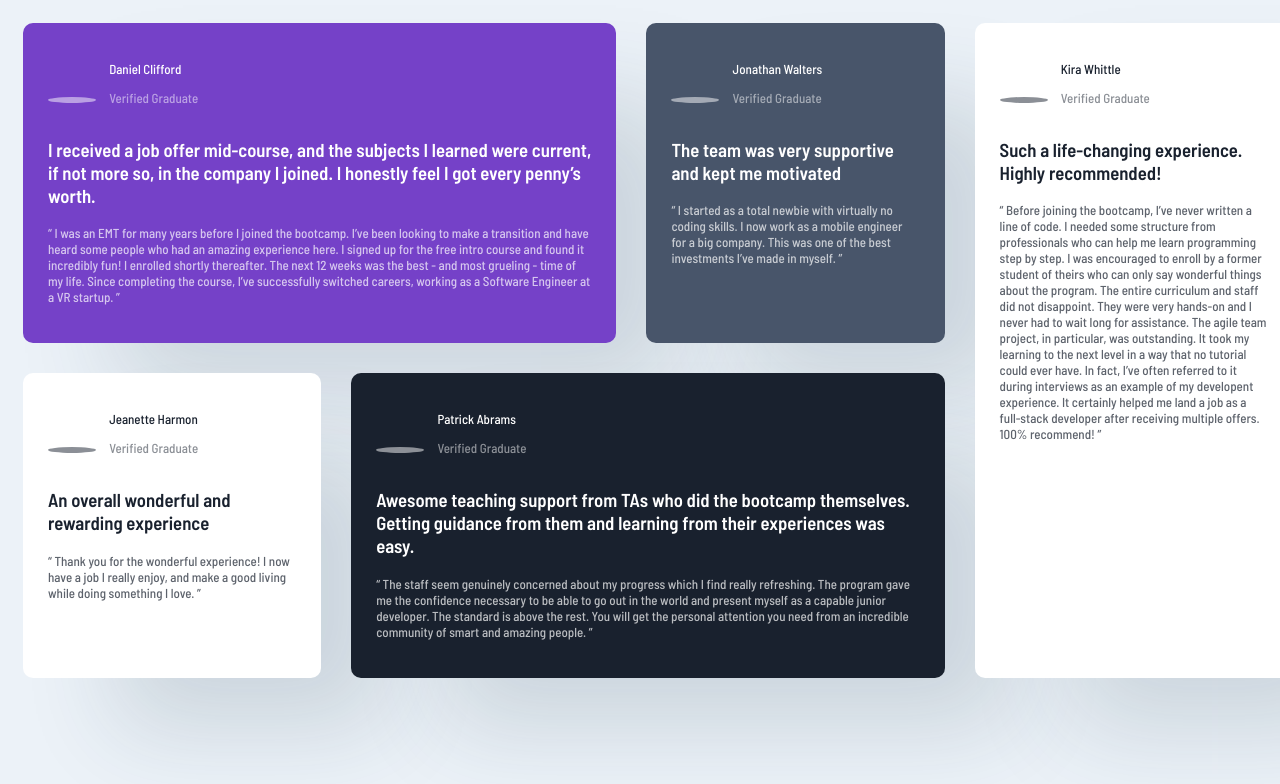
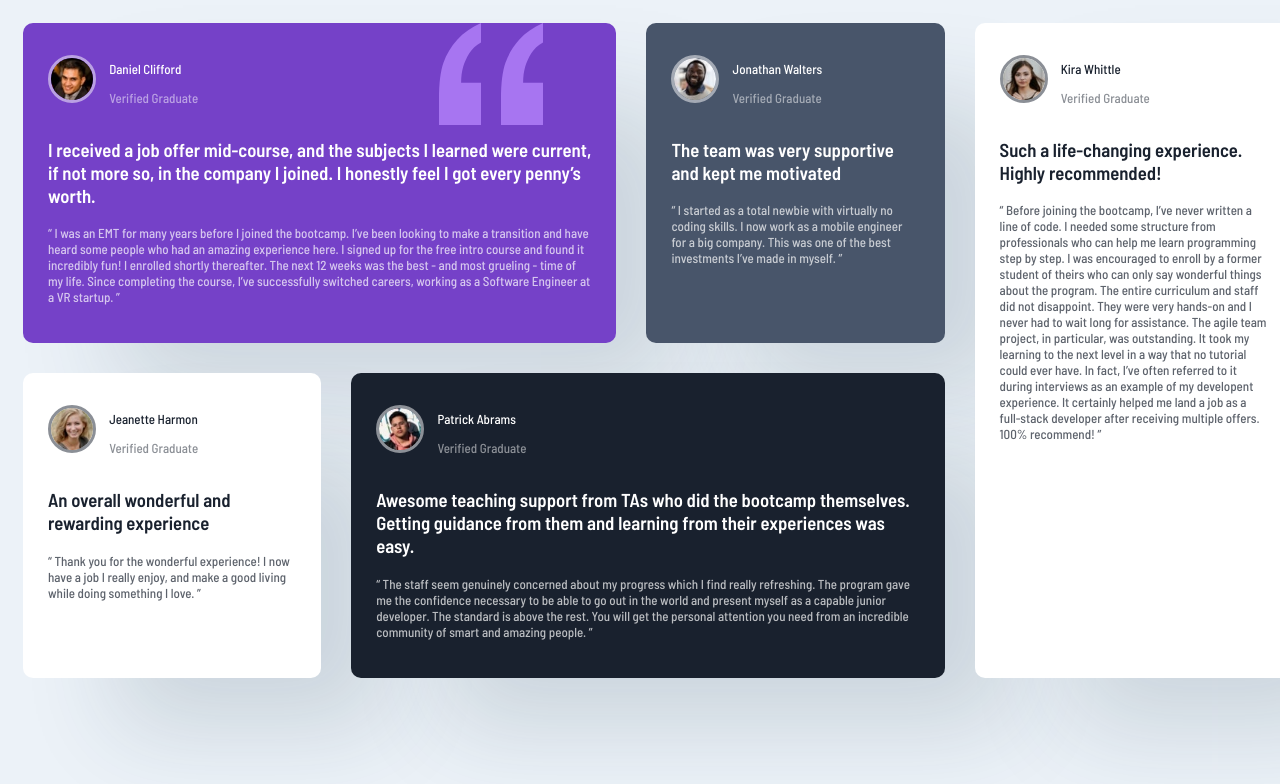
Before and after one commit to skrimerw/testimonials-grid-section, a plain HTML site: page index.html in a window 1280 px wide. Shown: the top 784 px of the page. Drawn offline with Linux system fonts and the light colour scheme; the site is published under a folder, as on GitHub Pages, so addresses that start at the root find nothing.

Commit message:
Second commit

```diff
--- a/index.html
+++ b/index.html
@@ -23,7 +23,7 @@
       <div class="top-left">
         <div id="testimonial-1" class="testimonial">
           <div class="photo">
-            <img src="/images/image-daniel.jpg" alt="">
+            <img src="./images/image-daniel.jpg" alt="">
             <div class="name-ver">
               <p class="name">Daniel Clifford</p>
               <p class="verified">Verified Graduate</p>
@@ -45,7 +45,7 @@
         </div>
         <div id="testimonial-2" class="testimonial">
           <div class="photo">
-            <img src="/images/image-jonathan.jpg" alt="">
+            <img src="./images/image-jonathan.jpg" alt="">
             <div class="name-ver">
               <p class="name">Jonathan Walters</p>
               <p class="verified">Verified Graduate</p>
@@ -64,7 +64,7 @@
       <div class="bottom-left">
         <div id="testimonial-3" class="testimonial">
           <div class="photo">
-            <img src="/images/image-jeanette.jpg" alt="">
+            <img src="./images/image-jeanette.jpg" alt="">
             <div class="name-ver">
               <p class="name">Jeanette Harmon</p>
               <p class="verified">Verified Graduate</p>
@@ -80,7 +80,7 @@
         </div>
         <div id="testimonial-4" class="testimonial">
           <div class="photo">
-            <img src="/images/image-patrick.jpg" alt="">
+            <img src="./images/image-patrick.jpg" alt="">
             <div class="name-ver">
               <p class="name">Patrick Abrams</p>
               <p class="verified">Verified Graduate</p>
@@ -103,7 +103,7 @@
       </div>
     </div>
     <div id="testimonial-5" class="testimonial">
-        <img src="/images/image-kira.jpg" alt="">
+        <img src="./images/image-kira.jpg" alt="">
         <div class="name-ver">
           <p class="name">Kira Whittle</p>
           <p class="verified">Verified Graduate</p>
--- a/style.css
+++ b/style.css
@@ -34,7 +34,7 @@ p {
 }
 
 #testimonial-1 {
-    background: url(/images/bg-pattern-quotation.svg);
+    background: url(./images/bg-pattern-quotation.svg);
     background-repeat: no-repeat;
     flex-basis: 66%;
     background-color: hsl(263, 55%, 52%);
```
